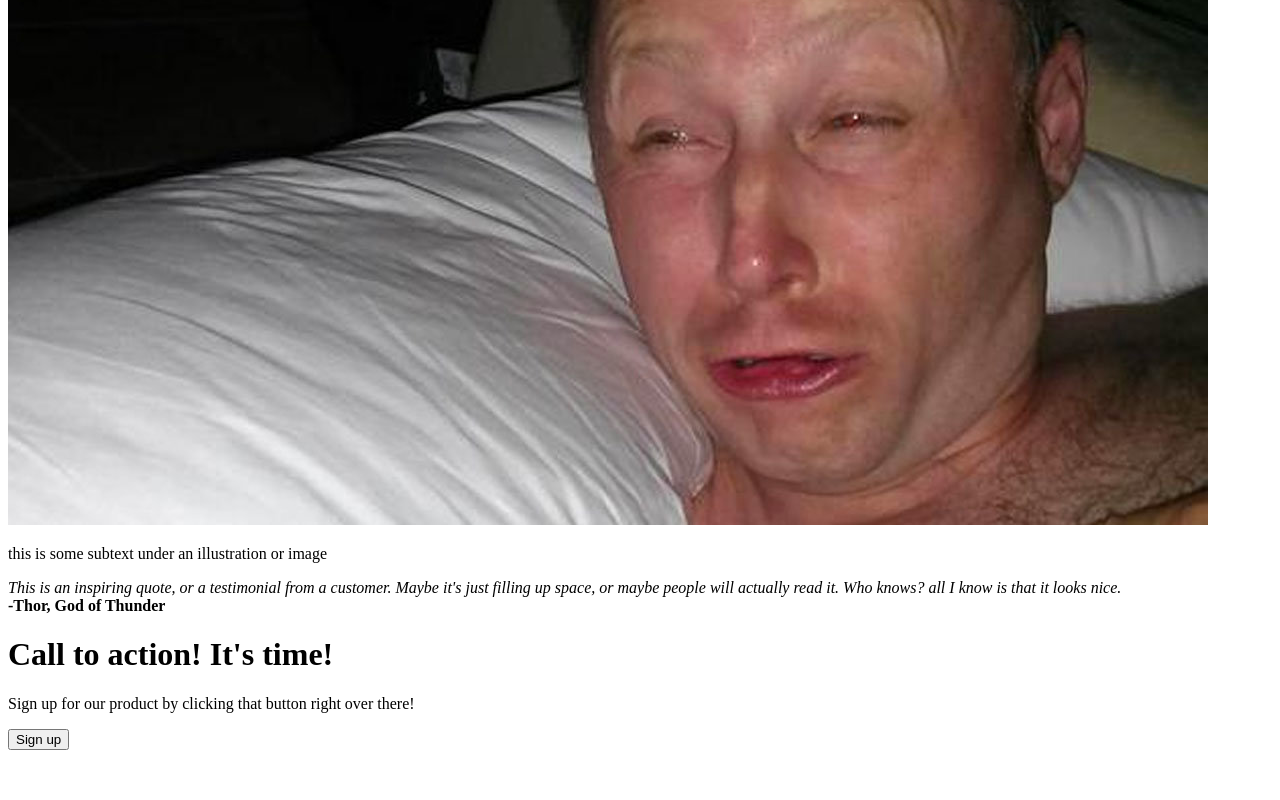
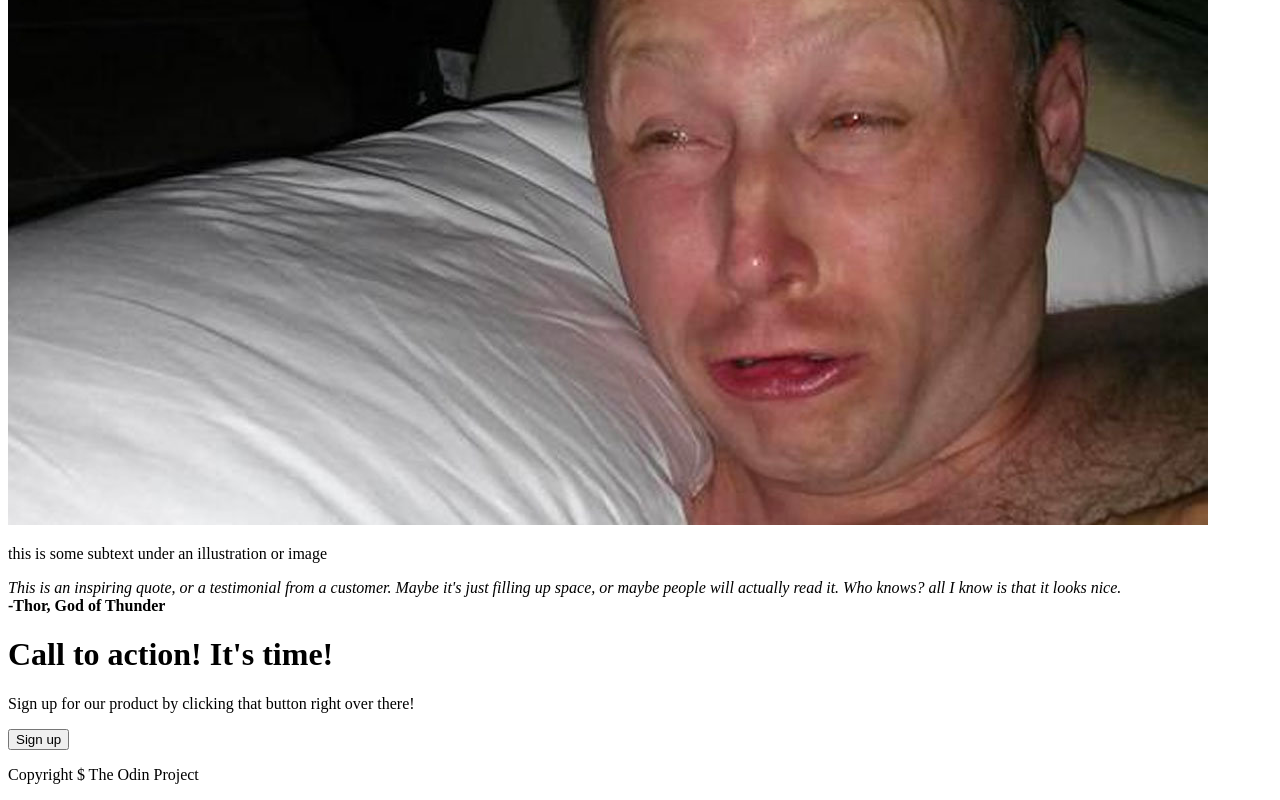
Before and after one commit to siliconsweatshirt/odin-landing-page, a plain HTML site: page index.html in a window 1280 px wide. Shown: the part 3365-4165 px from the top of the page. Before the commit the page ends 4123 px from the top, so only its background shows below. Drawn offline with Linux system fonts and the light colour scheme.

Commit message:
Add section E; fill in section E elements

```diff
--- a/index.html
+++ b/index.html
@@ -75,6 +75,9 @@
                     </div>
                 </div>
             </div>
+            <div class="e">
+                <p>Copyright $ The Odin Project</p>
+            </div>
         </div>
     </body>
 </html>
```
